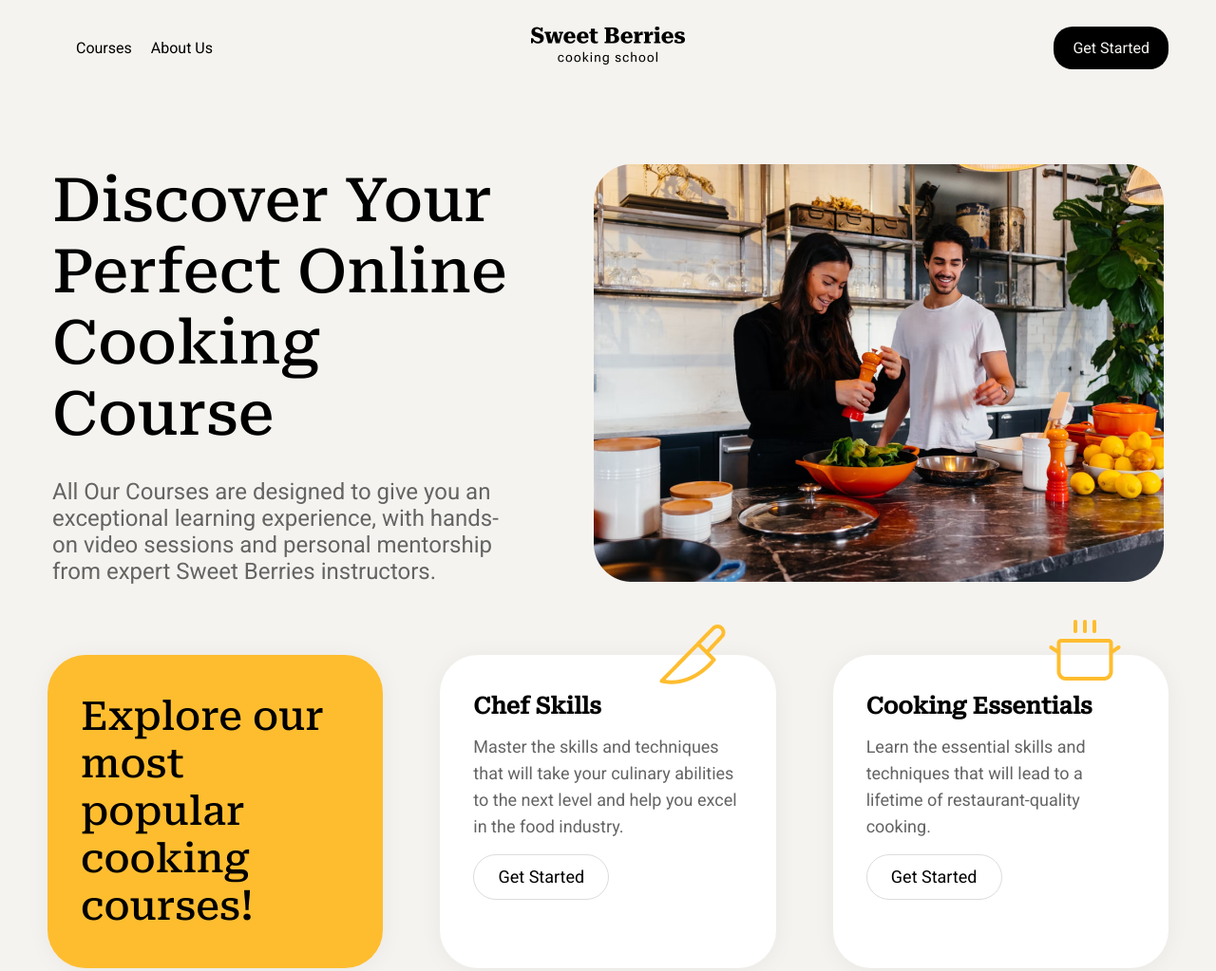
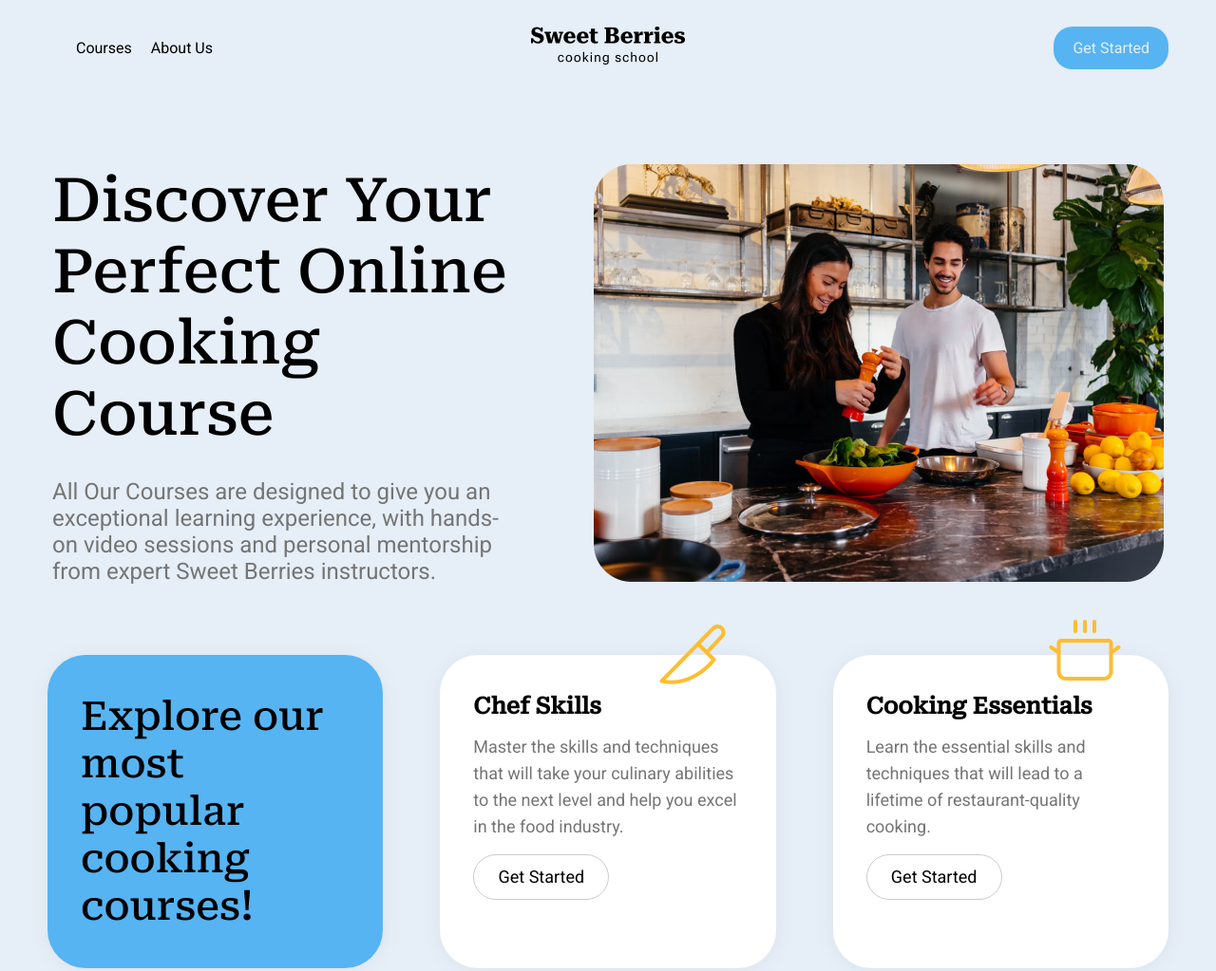
Before and after one commit to 1uckyswish/Sweet-berry-cooking, a plain HTML site: page index.html in a window 1280 px wide. Shown: the top 1023 px of the page at 95% size. Drawn offline with Linux system fonts and the light colour scheme.

Commit message:
changed color fonts

```diff
--- a/style.css
+++ b/style.css
@@ -12,12 +12,13 @@ a{
 }
 
 :root{
-    --background-color: #F5F3EF;
-    --card-color: #FFFFFF;
-    --yellow-accent:#FEBD2F;
-    --black-text: #000000;
-    --gray-text: #646464;
-    --outline: #DCDCDC;
+  --background-color: #E6EEF7;
+--card-color: #FDFDFD;
+ --yellow-accent: #56b4f2;
+  --black-text: black;
+--gray-text: #757575;
+--outline: #CCCCCC;
+
 }
 
 .grid-container{
@@ -165,7 +166,7 @@ nav ul {
     text-align: end;
 }
 .header button{
-    background-color: var(--black-text);
+    background-color: var(--yellow-accent);
     color: var(--background-color);
     padding: 13px 20px;
     border-radius: 20px;
```
